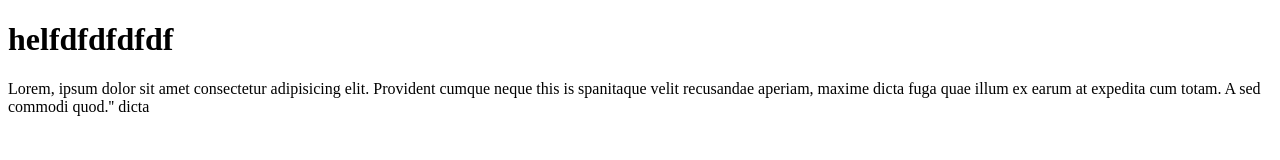
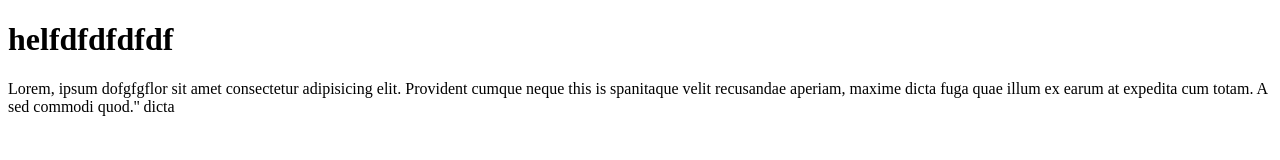
Before and after one commit to bharat-mobiuso/test, a plain HTML site: page index.html in a window 1280 px wide. Drawn offline with Linux system fonts and the light colour scheme.

Commit message:
Update index.html

```diff
--- a/index.html
+++ b/index.html
@@ -9,7 +9,7 @@
 <body>
 
     <H1>hel<b>fdfd</b>fdfdf</H1>
-    <p>Lorem, ipsum dolor sit amet consectetur adipisicing elit. Provident cumque neque <span>this is span</span>itaque velit recusandae aperiam, maxime dicta fuga quae illum ex earum at expedita cum totam. A sed commodi quod.''
+    <p>Lorem, ipsum dofgfgflor sit amet consectetur adipisicing elit. Provident cumque neque <span>this is span</span>itaque velit recusandae aperiam, maxime dicta fuga quae illum ex earum at expedita cum totam. A sed commodi quod.''
         dicta
     </p>
 </body>
```
